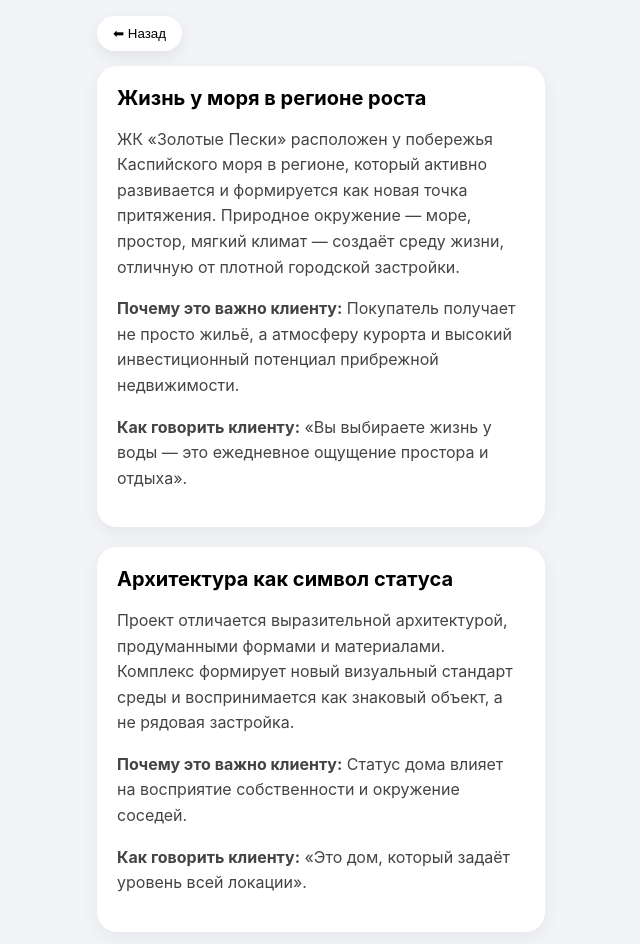
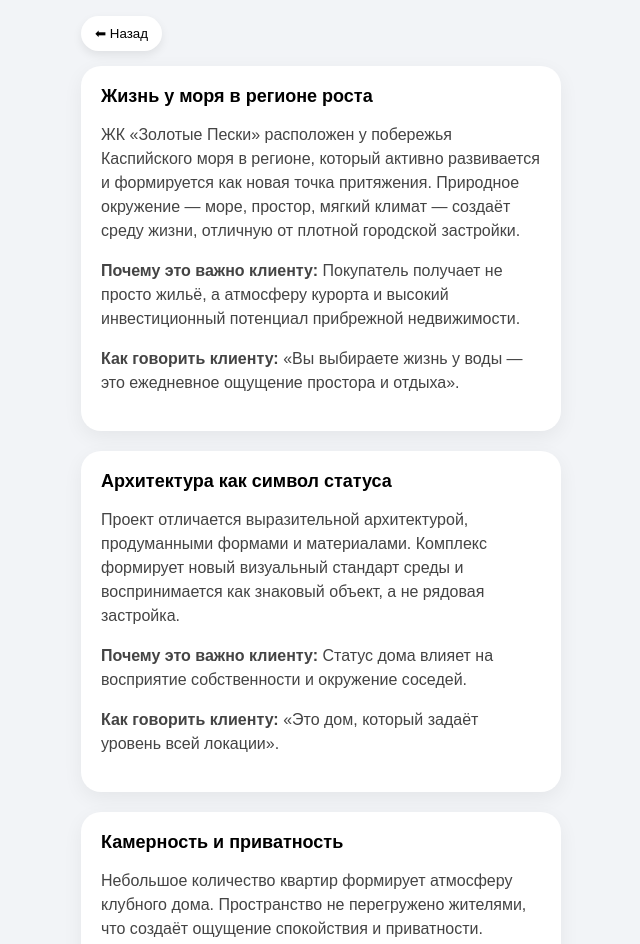
Before and after one commit to depoworkspace-cloud/miniapp, a plain HTML site: page course.html in a window 1280 px wide. Shown: the top 944 px of the page, without its empty margins (319-959 px from the left). Drawn offline with Linux system fonts and the light colour scheme.

Commit message:
Update style.css

```diff
--- a/style.css
+++ b/style.css
@@ -1,58 +1,55 @@
-* {box-sizing:border-box;}
-
 body {
-  margin:0;
-  font-family:-apple-system,BlinkMacSystemFont,'Segoe UI',Roboto,sans-serif;
-  background:#f2f4f7;
+  margin: 0;
+  font-family: Arial, sans-serif;
+  background: #f2f4f7;
 }
 
 .container {
-  max-width:480px;
-  margin:auto;
-  padding:16px;
+  max-width: 480px;
+  margin: auto;
+  padding: 16px;
+}
+
+.back {
+  margin-bottom: 16px;
+  padding: 10px 14px;
+  border-radius: 20px;
+  border: none;
+  background: white;
+  box-shadow: 0 4px 10px rgba(0,0,0,0.08);
 }
 
 .lesson-page {
-  background:#fff;
-  border-radius:24px;
-  padding:22px;
-  margin-bottom:22px;
-  box-shadow:0 10px 30px rgba(0,0,0,0.08);
+  background: white;
+  padding: 18px;
+  border-radius: 18px;
+  margin-bottom: 18px;
+  box-shadow: 0 6px 16px rgba(0,0,0,0.06);
 }
 
 .lesson-page h2 {
-  margin-top:0;
-  font-size:20px;
+  margin-top: 0;
+  font-size: 18px;
 }
 
 .lesson-page p {
-  line-height:1.6;
-  color:#444;
+  color: #444;
+  line-height: 1.5;
 }
 
-.lesson-block {
-  background:#f7f8fa;
-  padding:14px;
-  border-radius:16px;
-  margin:12px 0;
+.block {
+  background: #f7f8fa;
+  padding: 12px;
+  border-radius: 14px;
+  margin-top: 12px;
 }
 
 .done-btn {
-  margin-top:16px;
-  width:100%;
-  padding:14px;
-  border-radius:40px;
-  border:none;
-  background:#111;
-  color:#fff;
-  font-weight:600;
+  margin-top: 14px;
+  width: 100%;
+  padding: 12px;
+  border-radius: 30px;
+  border: none;
+  background: #111;
+  color: white;
 }
-
-.back {
-  background:#fff;
-  border:none;
-  padding:10px 16px;
-  border-radius:30px;
-  box-shadow:0 5px 15px rgba(0,0,0,0.08);
-  margin-bottom:16px;
-}
```
